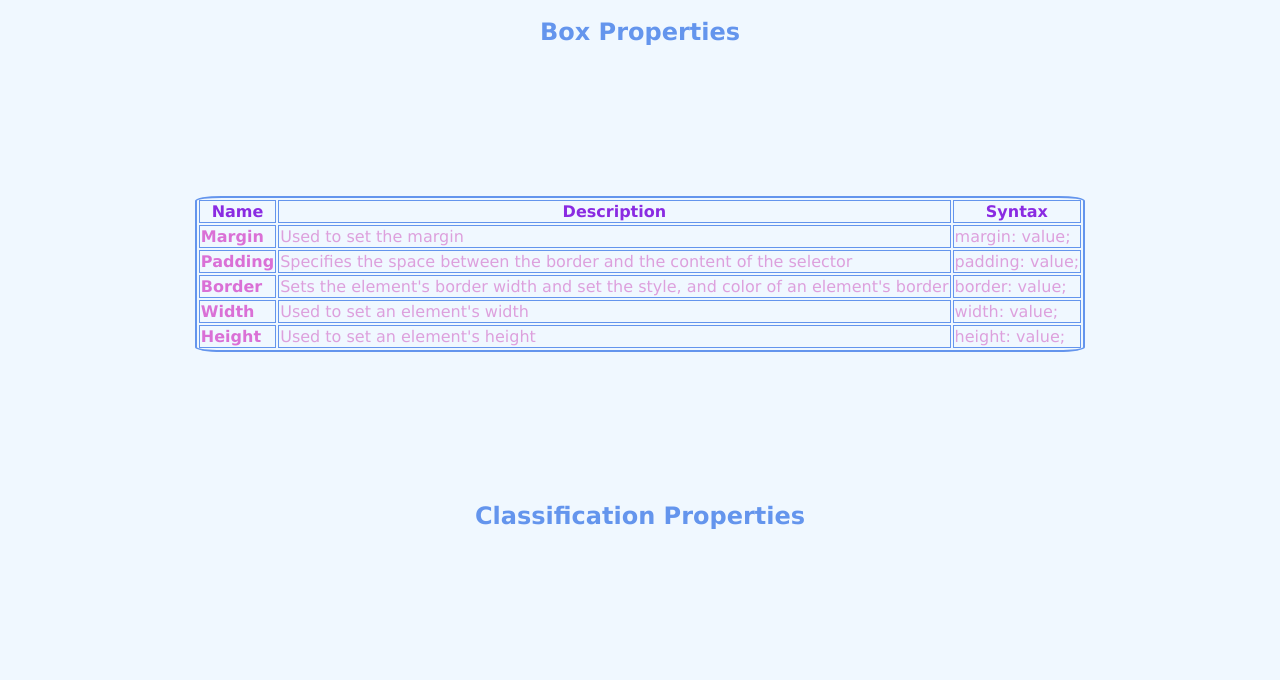
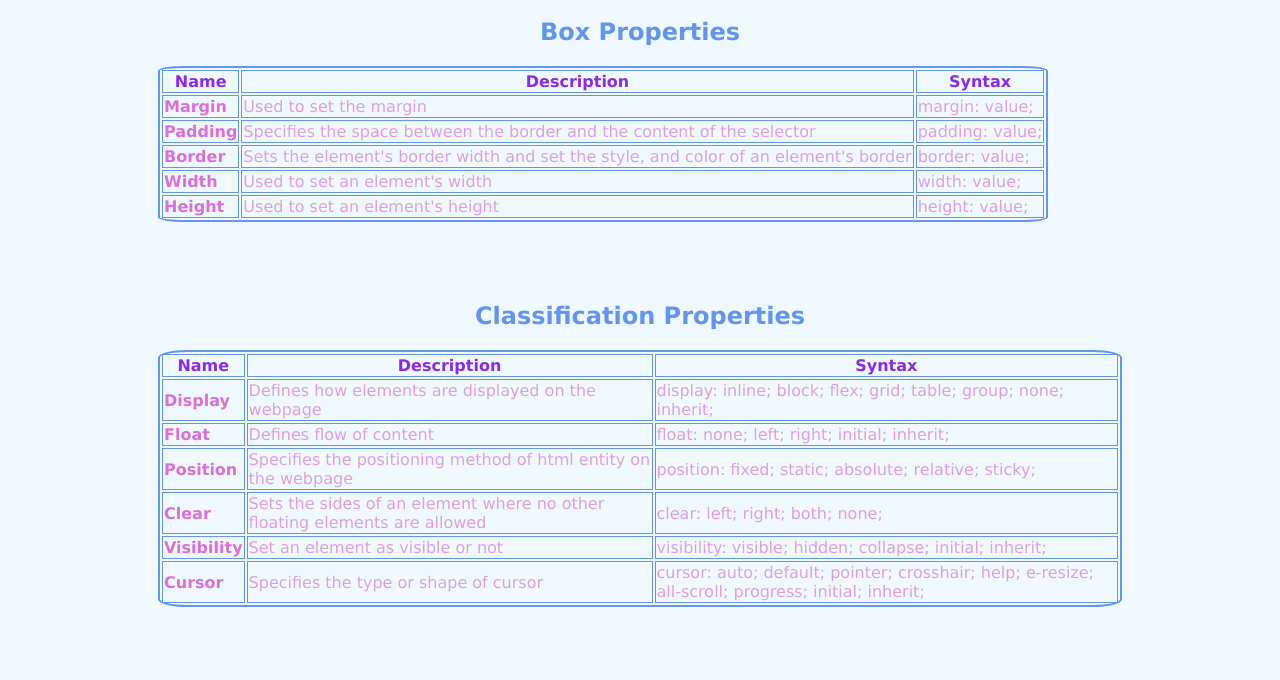
Before and after one commit to josibelsb/css-properties-cheatsheet.github.io, a plain HTML site: page index.html in a window 1280 px wide. Shown: the part 49-729 px from the top of the page. Drawn offline with Linux system fonts and the light colour scheme.

Commit message:
Update styles.css

```diff
--- a/styles.css
+++ b/styles.css
@@ -16,7 +16,10 @@
 table {
   border: 2px solid cornflowerblue;
   border-radius: 3%;
-  margin: 150px auto;
+  margin-left: 150px;
+  margin-right: 150px;
+  margint-top: 80px;
+  margin-bottom: 80px;
 }
 
 th {
```
